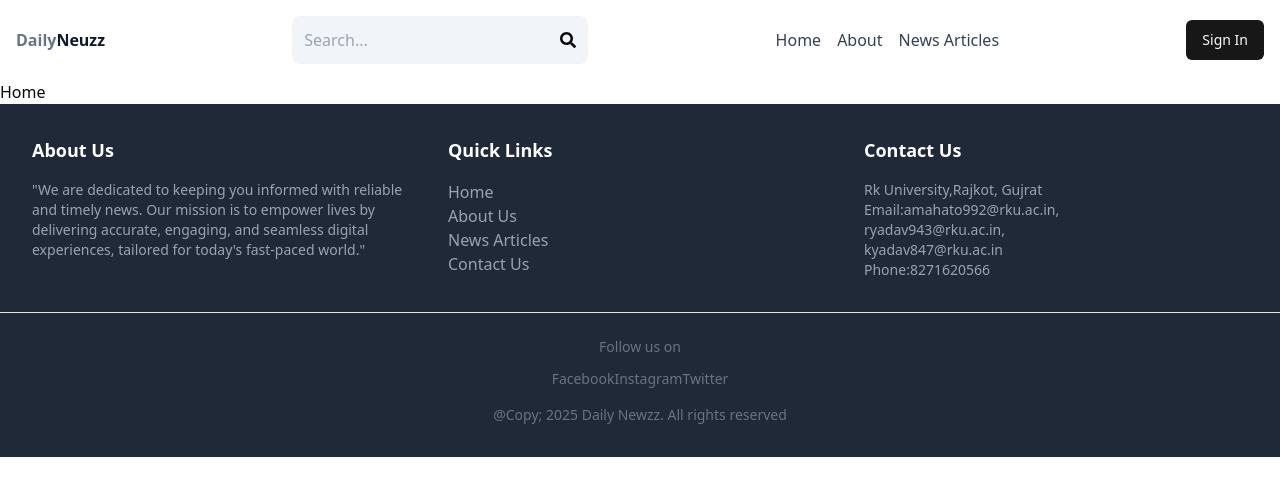
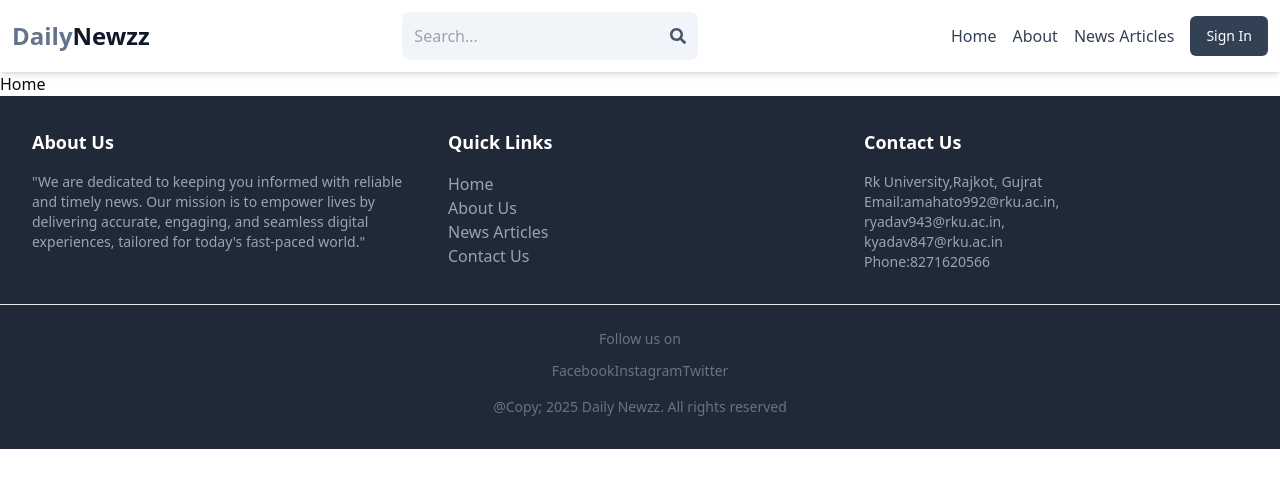
Before and after one commit to ArjunMahato1/MORNING-DISPATCH-TUTORIAL, a React (Vite) app in the folder frontend/: page / in a window 1280 px wide. Shown: the top 496 px of the page. Built offline with nearby package versions, Linux system fonts and the light colour scheme.

Commit message:
Header modify

```diff
--- a/frontend/src/components/shared/Header.jsx
+++ b/frontend/src/components/shared/Header.jsx
@@ -1,8 +1,8 @@
-import React from 'react'
-import { Link } from 'react-router-dom'
+import React, { useEffect, useState } from "react";
+import { Link, useLocation, useNavigate } from "react-router-dom";
 import { FaSearch } from "react-icons/fa";
-import { Button } from '../ui/button';
-import { useDispatch, useSelector } from 'react-redux';
+import { Button } from "../ui/button";
+import { useDispatch, useSelector } from "react-redux";
 import {
   DropdownMenu,
   DropdownMenuContent,
@@ -10,102 +10,142 @@ import {
   DropdownMenuLabel,
   DropdownMenuSeparator,
   DropdownMenuTrigger,
- } from "@/components/ui/dropdown-menu"
-import { signOutSuccess } from '@/redux/user/userSlice';
-
+} from "@/components/ui/dropdown-menu";
+import { signOutSuccess } from "@/redux/user/userSlice";
 
 const Header = () => {
   const dispatch = useDispatch();
-   const {currentUser} = useSelector((state) => state.user);
-   const handleSignout = async () =>{
+  const location = useLocation();
+  const navigate = useNavigate();
+
+  const { currentUser } = useSelector((state) => state.user);
+
+  const [searchTerm, setSearchTerm] = useState("");
+
+  useEffect(() => {
+    const urlParams = new URLSearchParams(location.search);
+    const searchTermFromUrl = urlParams.get("searchTerm");
+    if (searchTermFromUrl) {
+      setSearchTerm(searchTermFromUrl);
+    }
+  }, [location.search]);
+
+  const handleSignout = async () => {
     try {
       const res = await fetch("/api/user/signout", {
         method: "POST",
-          })
-
-          const data = await res.json()
-
+      });
+      const data = await res.json();
       if (!res.ok) {
-            console.log(data.message)
+        console.log(data.message);
       } else {
-            dispatch(signOutSuccess())
+        dispatch(signOutSuccess());
       }
     } catch (error) {
-          console.log(error)
+      console.log(error);
     }
-   }
-   //console.log(currentUser)
+  };
+
+  const handleSubmit = (e) => {
+    e.preventDefault();
+    const urlParams = new URLSearchParams(location.search);
+    urlParams.set("searchTerm", searchTerm);
+    const searchQuery = urlParams.toString();
+    navigate(`/search?${searchQuery}`);
+  };
+
   return (
-    <header className="sticky shadow-1g">
-        <div className="flex items-center justify-between p-4 mx-auto max-w-6x1 1g: max-w-7x1">
-    <Link to={"/"} >
-    <h1 className="flex flex-wrap font-bold text-x1 sm: text-2x1">
+    <header className="sticky top-0 z-50 bg-white shadow-md">
+      <div className="flex items-center justify-between max-w-6xl p-3 mx-auto lg:max-w-7xl">
+        <Link to={"/"}>
+          <h1 className="flex flex-wrap text-xl font-bold sm:text-2xl">
             <span className="text-slate-500">Daily</span>
-        <span className="text-slate-900">Neuzz</span>
+            <span className="text-slate-900">Newzz</span>
           </h1>
         </Link>
 
-<form className="flex items-center p-3 rounded-lg bg-slate-100">
+        <form
+          className="flex items-center p-3 rounded-lg bg-slate-100"
+          onSubmit={handleSubmit}
+        >
           <input
             type="text"
             placeholder="Search..."
-className="w-24 bg-transparent outline-none focus: sm:w-64"
+            className="w-24 bg-transparent focus:outline-none sm:w-64"
+            value={searchTerm}
+            onChange={(e) => setSearchTerm(e.target.value)}
           />
-<button>
-<FaSearch className="text-state-600"/>
-
-
+          <button type="submit">
+            <FaSearch className="text-slate-600" />
           </button>
         </form>
- <ul className='flex gap-4'>
- <Link to={"/"} >
-    <li className="hidden lg:inline text-slate-700 hover:underline">Home</li>
+
+        <nav>
+          <ul className="flex items-center gap-4">
+            <Link to={"/"}>
+              <li className="hidden lg:inline text-slate-700 hover:underline">
+                Home
+              </li>
             </Link>
- <Link to={"/about"} >
-    <li className="hidden lg:inline text-slate-700 hover:underline">About</li>
+            <Link to={"/about"}>
+              <li className="hidden lg:inline text-slate-700 hover:underline">
+                About
+              </li>
             </Link>
- <Link to={"/news"} >
-    <li className="hidden lg:inline text-slate-700 hover:underline">News Articles</li>
+            <Link to={"/news"}>
+              <li className="hidden lg:inline text-slate-700 hover:underline">
+                News Articles
+              </li>
             </Link>
 
- </ul>
             {currentUser ? (
               <DropdownMenu>
                 <DropdownMenuTrigger asChild>
-      <div>
+                  <div className="cursor-pointer">
                     <img
-          src={currentUser.profilePicture}
-          alt="user photo"
-          className="w-10 h-10 rounded-full"
+                      src={currentUser.profilePicture || "/default-avatar.png"}
+                      alt="user"
+                      className="object-cover w-10 h-10 rounded-full"
                     />
                   </div>
                 </DropdownMenuTrigger>
 
-    <DropdownMenuContent className="w-60">
+                <DropdownMenuContent className="mt-2 w-60">
                   <DropdownMenuLabel>My Account</DropdownMenuLabel>
-      <DropdownMenuSeparator className="bg-gray-400" />
+                  <DropdownMenuSeparator className="bg-gray-200" />
                   <DropdownMenuItem className="block text-sm font-semibold">
-        <div className='flex flex-col gap-1'>
+                    <div className="flex flex-col gap-1">
                       <span>@{currentUser.username}</span>
-          <span>@{currentUser.email}</span>
-
+                      <span className="text-xs text-gray-500">
+                        {currentUser.email}
+                      </span>
                     </div>
                   </DropdownMenuItem>
-      <DropdownMenuItem className="mt-2 font-semibold ">
-        <Link to="/dashboard?tab=profile" >Profile</Link>
+                  <DropdownMenuItem className="cursor-pointer">
+                    <Link to="/dashboard?tab=profile" className="w-full">
+                      Profile
+                    </Link>
                   </DropdownMenuItem>
-      <DropdownMenuItem className="mt-2 font-semibold " onClick={handleSignout}>Sign Out</DropdownMenuItem>
+                  <DropdownMenuItem
+                    className="text-red-500 cursor-pointer hover:text-red-600"
+                    onClick={handleSignout}
+                  >
+                    Sign Out
+                  </DropdownMenuItem>
                 </DropdownMenuContent>
               </DropdownMenu>
             ) : (
-  <Link to="/sign-in">
-    <Button>Sign In</Button>
+              <Link to={"/sign-in"}>
+                <Button className="px-4 py-2 text-white bg-slate-700 hover:bg-slate-800">
+                  Sign In
+                </Button>
               </Link>
             )}
+          </ul>
+        </nav>
       </div>
     </header>
-  )
-}
+  );
+};
 
-
-export default Header
+export default Header;
```
Lines whose indentation alone changed are shown as unchanged.
